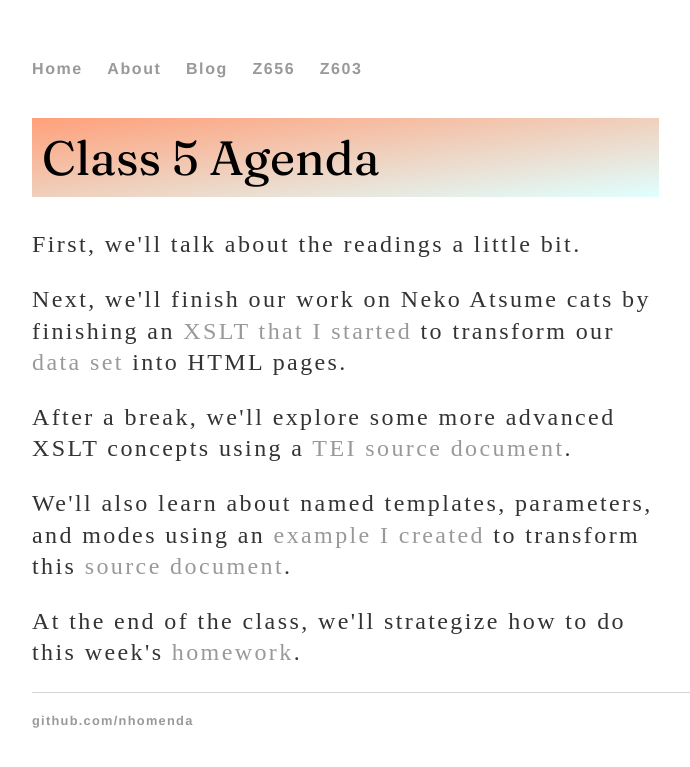
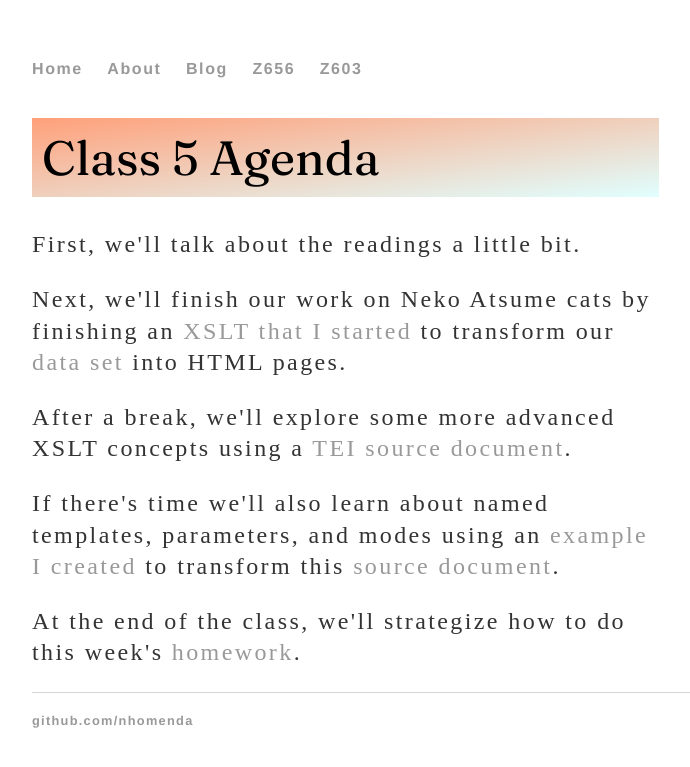
Before and after one commit to nhomenda/nhomenda.github.io, a Jekyll site: the page built from Z603/class5.html, in a window 1280 px wide. Shown: the top 767 px of the page, without its empty margins (160-850 px from the left). Built offline with Jekyll 4.4.1, drawn with Linux system fonts in a browser that asks for light colours.

Commit message:
Update class5.html

```diff
--- a/Z603/class5.html
+++ b/Z603/class5.html
@@ -1,14 +1,14 @@
 ---
 layout: default
 title: "Class 5 Agenda"
-date: 2021-02-18
+date: 2022-02-10
 ---
 
 <h1>{{ page.title }}</h1>
 <div class="blurb">
   <p>First, we'll talk about the readings a little bit.</p>
-  <p>Next, we'll finish our work on Neko Atsume cats by finishing an <a href="/Z603/neko_html_pages.xsl">XSLT that I started</a> to transform our <a href="/Z603/neko2data.xml">data set</a> into HTML pages.</p>
+  <p>Next, we'll finish our work on Neko Atsume cats by finishing an <a href="/Z603/inclass5.xsl">XSLT that I started</a> to transform our <a href="/Z603/transformed-cat-data-from-class-4.xml">data set</a> into HTML pages.</p>
   <p>After a break, we'll explore some more advanced XSLT concepts using a <a href="http://purl.dlib.indiana.edu/iudl/wright/VAC6669">TEI source document</a>.</p>
-  <p>We'll also learn about named templates, parameters, and modes using an <a href="/Z603/xslttips.xsl">example I created</a> to transform this <a href="/Z603/xslttips.xml">source document</a>.</p>
-  <p>At the end of the class, we'll strategize how to do this week's <a href="https://iu.instructure.com/courses/1948824/assignments/11681442">homework</a>.</p>
+  <p>If there's time we'll also learn about named templates, parameters, and modes using an <a href="/Z603/xslttips.xsl">example I created</a> to transform this <a href="/Z603/xslttips.xml">source document</a>.</p>
+  <p>At the end of the class, we'll strategize how to do this week's <a href="https://iu.instructure.com/courses/2035425/assignments/13144908">homework</a>.</p>
 </div><!-- /.blurb -->
```
